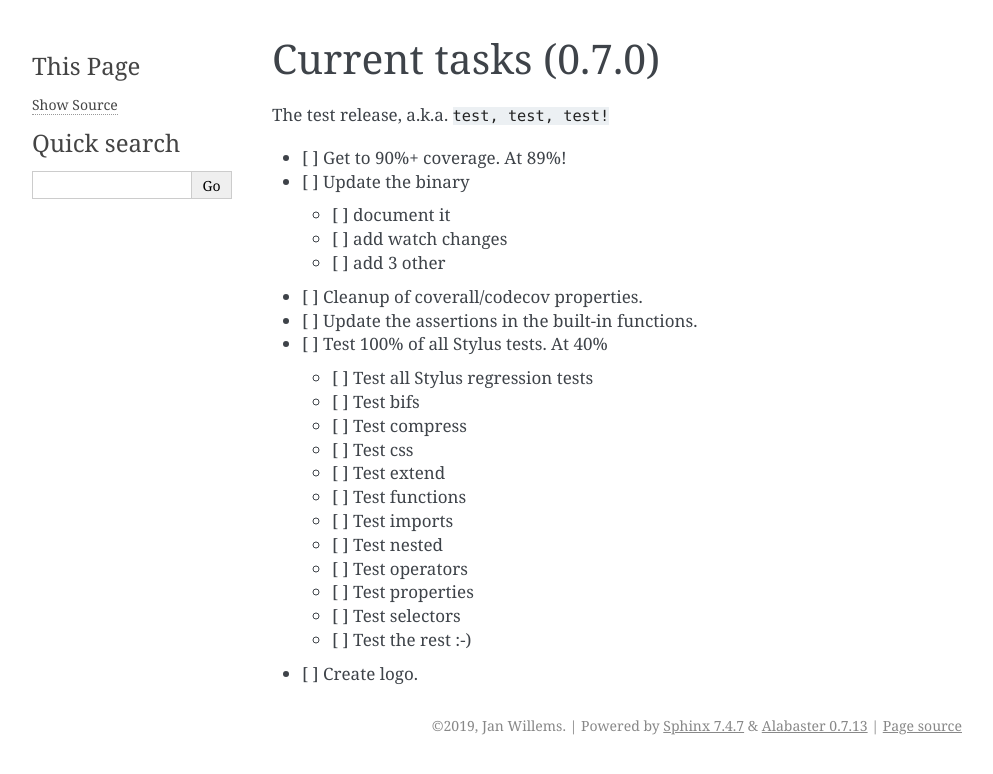
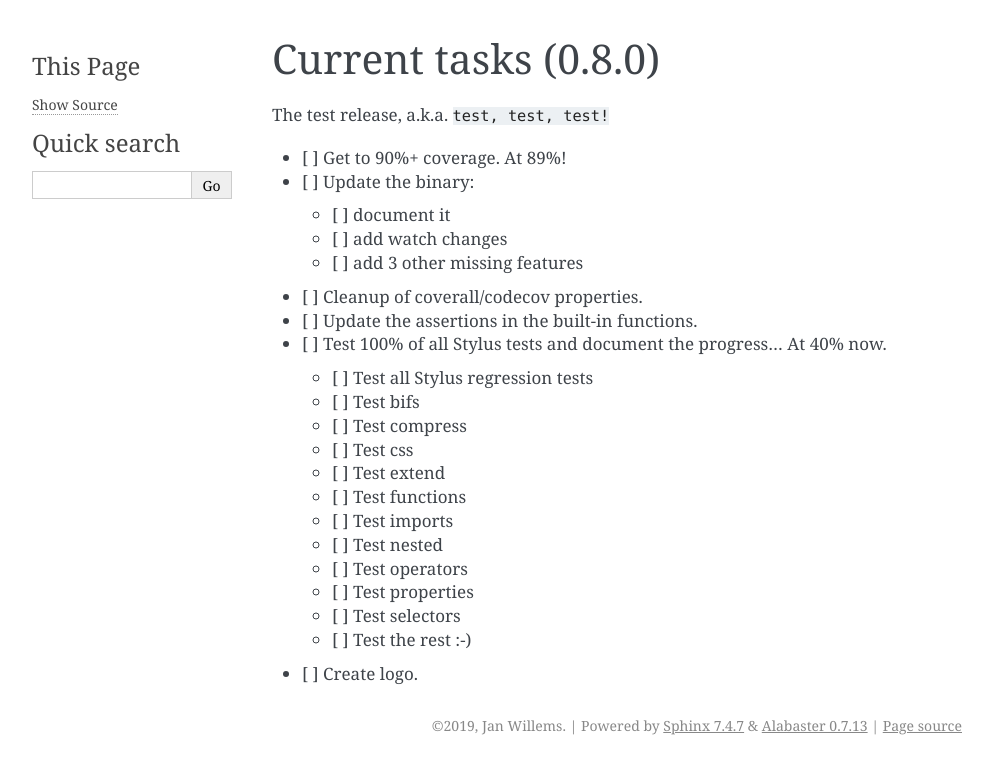
Before and after one commit to jw/stilus, a Sphinx documentation site: the page built from docs/plan/current.md, in a window 1280 px wide. Shown: the top 774 px of the page, without its empty margins (148-1141 px from the left). Built offline with Sphinx 7.4.7, drawn with Linux system fonts in a browser that asks for light colours.

Commit message:
Update of the current plan.

```diff
--- a/docs/plan/current.md
+++ b/docs/plan/current.md
@@ -1,15 +1,15 @@
-### Current tasks (0.7.0)
+### Current tasks (0.8.0)
 
 The test release, a.k.a. `test, test, test!`
 
  - [ ] Get to 90%+ coverage.  At 89%!
- - [ ] Update the binary
+ - [ ] Update the binary:
     - [ ] document it
     - [ ] add watch changes
-    - [ ] add 3 other
+    - [ ] add 3 other missing features
  - [ ] Cleanup of coverall/codecov properties.
  - [ ] Update the assertions in the built-in functions.
- - [ ] Test 100% of all Stylus tests.  At 40%
+ - [ ] Test 100% of all Stylus tests and document the progress...  At 40% now.
      - [ ] Test all Stylus regression tests
      - [ ] Test bifs
      - [ ] Test compress
```
